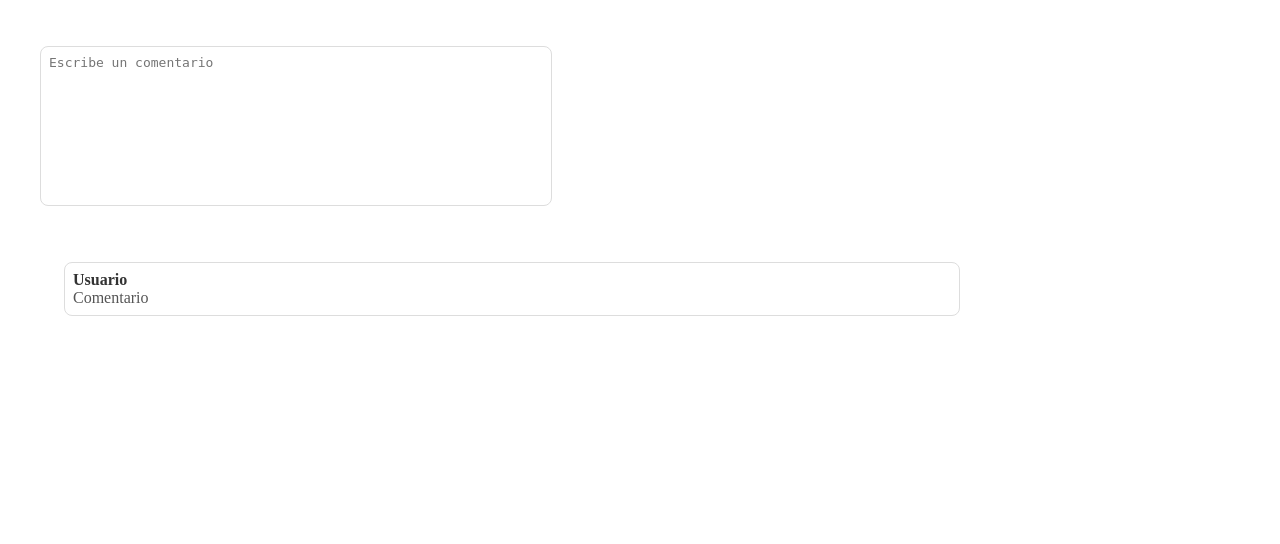
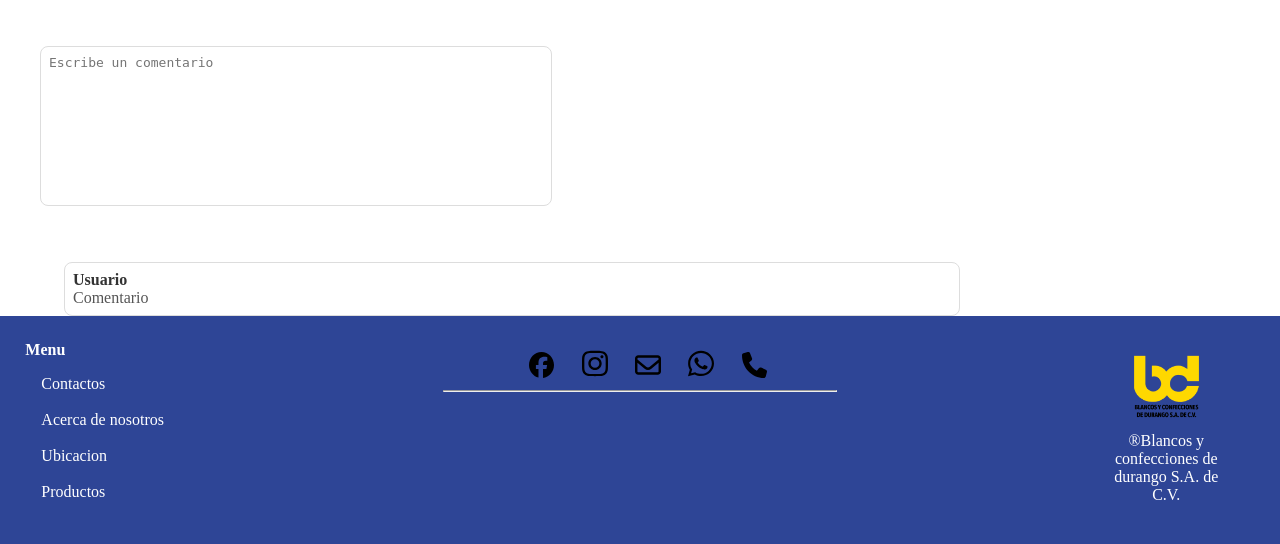
Before and after one commit to Matt2130/IntegradoraCuatri3_2024, a Flask app: template Integradora/templates/producto.html in a window 1280 px wide. Shown: the part 548-1092 px from the top of the page. Before the commit the page ends 864 px from the top, so only its background shows below. Run offline with Flask 3, Linux system fonts and the light colour scheme; the template is opened without the code that fills it, so the values that code supplies are empty; data comes from the database, SQL or seed files in the repository.

Commit message:
Avance 29

```diff
--- a/Integradora si/templates/producto.html
+++ b/Integradora si/templates/producto.html
@@ -98,6 +98,30 @@
             </div>
         </div>
     </main>
+    <footer>
+        <div id="menu">
+            <p>
+                Menu
+            </p>
+            <ul>
+                <li><a href="#contactos">Contactos</a></li>
+                <li><a href="#acercadenosotros">Acerca de nosotros</a></li>
+                <li><a href="#ubicacion">Ubicacion</a></li>
+                <li><a href="#productos">Productos</a></li>
+            </ul>
+        </div>
+        <div id="contactos">
+
+        </div>
+        <div id="derechos_reservados">
+            <div>
+                <img src="{{ url_for('static', filename='image/LOGO.png') }}" alt="logo" id="logo">
+                <p>
+                    ®Blancos y confecciones de durango S.A. de C.V.
+                </p>
+            </div>
+        </div>
+    </footer>
                     <style>
                         td {
                             max-width: 100px;
```
